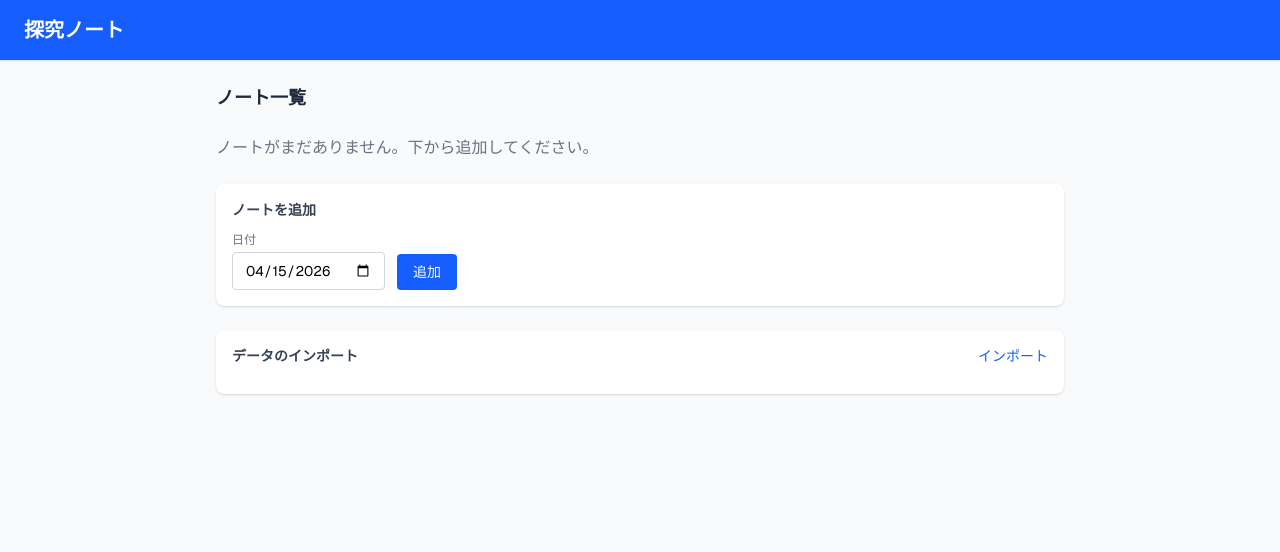
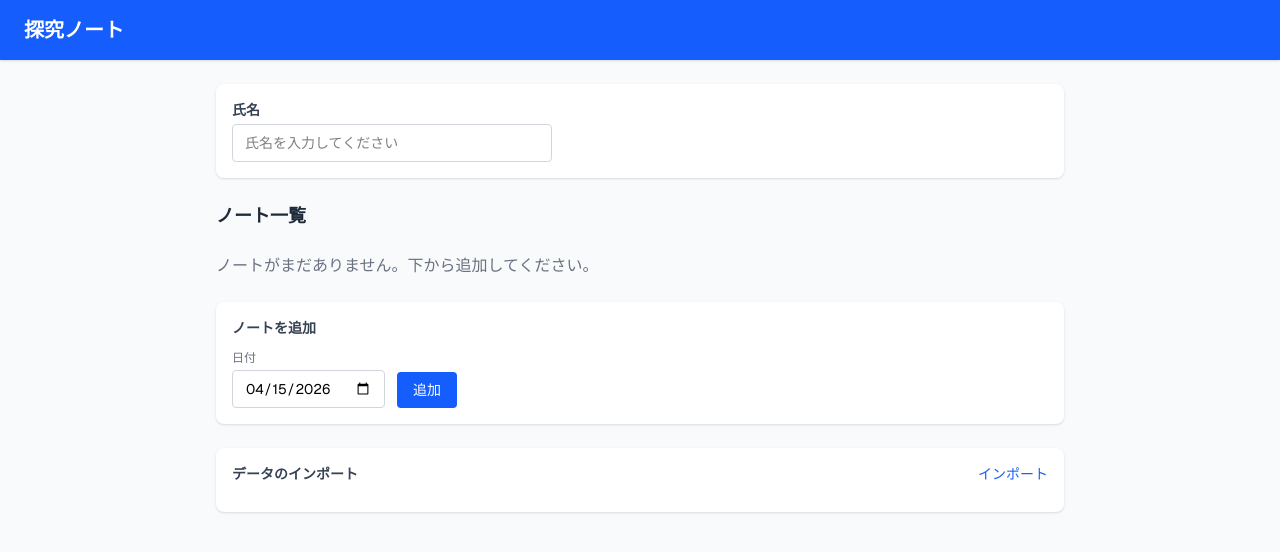
Before and after one commit to Pro-ktmr/ibl-notes, a Next.js app: page / in a window 1280 px wide. Shown: the top 552 px of the page. Built offline with nearby package versions, Linux system fonts and the light colour scheme.

Commit message:
Add name field

```diff
--- a/src/app/globals.css
+++ b/src/app/globals.css
@@ -29,4 +29,14 @@
     break-before: page;
     page-break-before: always;
   }
+
+  .print-header-name {
+    position: fixed;
+    top: 0;
+    right: 0;
+    font-size: 10px;
+    color: #555;
+    padding: 2px 8px;
+    z-index: 9999;
+  }
 }
--- a/src/app/notes/page.tsx
+++ b/src/app/notes/page.tsx
@@ -21,7 +21,7 @@ function NoteDetail() {
       <div className="space-y-4">
         <p className="text-red-600">ノートIDが指定されていません。</p>
         <Link href="/" className="text-blue-600 hover:underline text-sm">
-          ← 一覧に戻る
+          ◀ 一覧に戻る
         </Link>
       </div>
     );
@@ -34,7 +34,7 @@ function NoteDetail() {
       <div className="space-y-4">
         <p className="text-red-600">ノートが見つかりません。</p>
         <Link href="/" className="text-blue-600 hover:underline text-sm">
-          ← 一覧に戻る
+          ◀ 一覧に戻る
         </Link>
       </div>
     );
@@ -46,7 +46,7 @@ function NoteDetail() {
     <div className="space-y-8">
       <div className="flex items-center gap-4">
         <Link href="/" className="text-blue-600 hover:underline text-sm">
-          ← 一覧に戻る
+          ◀ 一覧に戻る
         </Link>
         <h2 className="text-lg font-semibold text-gray-800">{note.title}</h2>
       </div>
--- a/src/app/page.tsx
+++ b/src/app/page.tsx
@@ -14,7 +14,7 @@ function todayString(): string {
 }
 
 export default function HomePage() {
-  const { notes, loaded, addNote, importNotes } = useNotesContext();
+  const { notes, loaded, addNote, importNotes, userName, setUserName } = useNotesContext();
   const [date, setDate] = useState(todayString);
   const [error, setError] = useState("");
   const [showImport, setShowImport] = useState(false);
@@ -35,6 +35,20 @@ export default function HomePage() {
 
   return (
     <div className="space-y-6">
+      <div className="bg-white shadow rounded-lg p-4">
+        <label htmlFor="user-name" className="block text-sm font-semibold text-gray-700 mb-1">
+          氏名
+        </label>
+        <input
+          id="user-name"
+          type="text"
+          value={userName}
+          onChange={(e) => setUserName(e.target.value)}
+          placeholder="氏名を入力してください"
+          className="border border-gray-300 rounded px-3 py-2 text-sm w-full max-w-xs focus:outline-none focus:ring-2 focus:ring-blue-400"
+        />
+      </div>
+
       <div className="flex items-center justify-between">
         <h2 className="text-lg font-semibold text-gray-800">ノート一覧</h2>
         {notes.length > 0 && (
@@ -173,7 +187,7 @@ export default function HomePage() {
         )}
       </div>
 
-      <PrintView notes={notes} />
+      <PrintView notes={notes} userName={userName} />
     </div>
   );
 }
--- a/src/components/PrintView.tsx
+++ b/src/components/PrintView.tsx
@@ -91,13 +91,17 @@ function getLatestDiffStatus(
 
 interface Props {
   notes: Note[];
+  userName?: string;
 }
 
-export function PrintView({ notes }: Props) {
+export function PrintView({ notes, userName }: Props) {
   const cycleHistory = buildCycleHistory(notes);
 
   return (
     <div className="print-view hidden print:block text-sm text-black bg-white">
+      {userName && (
+        <div className="print-header-name">{userName}</div>
+      )}
       {/* ===== 前半: 今日の振り返り ===== */}
       <h2 className="text-lg font-bold mb-4 border-b-2 border-black pb-1">
         今日の振り返り
--- a/src/hooks/useNotes.ts
+++ b/src/hooks/useNotes.ts
@@ -9,6 +9,7 @@ import {
 } from "@/types/note";
 
 const STORAGE_KEY = "ibl-notes";
+const USERNAME_KEY = "ibl-notes-username";
 
 function loadNotes(): Note[] {
   if (typeof window === "undefined") return [];
@@ -27,10 +28,19 @@ function saveNotes(notes: Note[]) {
 export function useNotes() {
   const [notes, setNotes] = useState<Note[]>([]);
   const [loaded, setLoaded] = useState(false);
+  const [userName, setUserNameState] = useState("");
 
   useEffect(() => {
     setNotes(loadNotes());
+    if (typeof window !== "undefined") {
+      setUserNameState(localStorage.getItem(USERNAME_KEY) ?? "");
+    }
     setLoaded(true);
+  }, []);
+
+  const setUserName = useCallback((name: string) => {
+    setUserNameState(name);
+    localStorage.setItem(USERNAME_KEY, name);
   }, []);
 
   useEffect(() => {
@@ -121,6 +131,8 @@ export function useNotes() {
   return {
     notes,
     loaded,
+    userName,
+    setUserName,
     addNote,
     updateNote,
     deleteNote,
```
